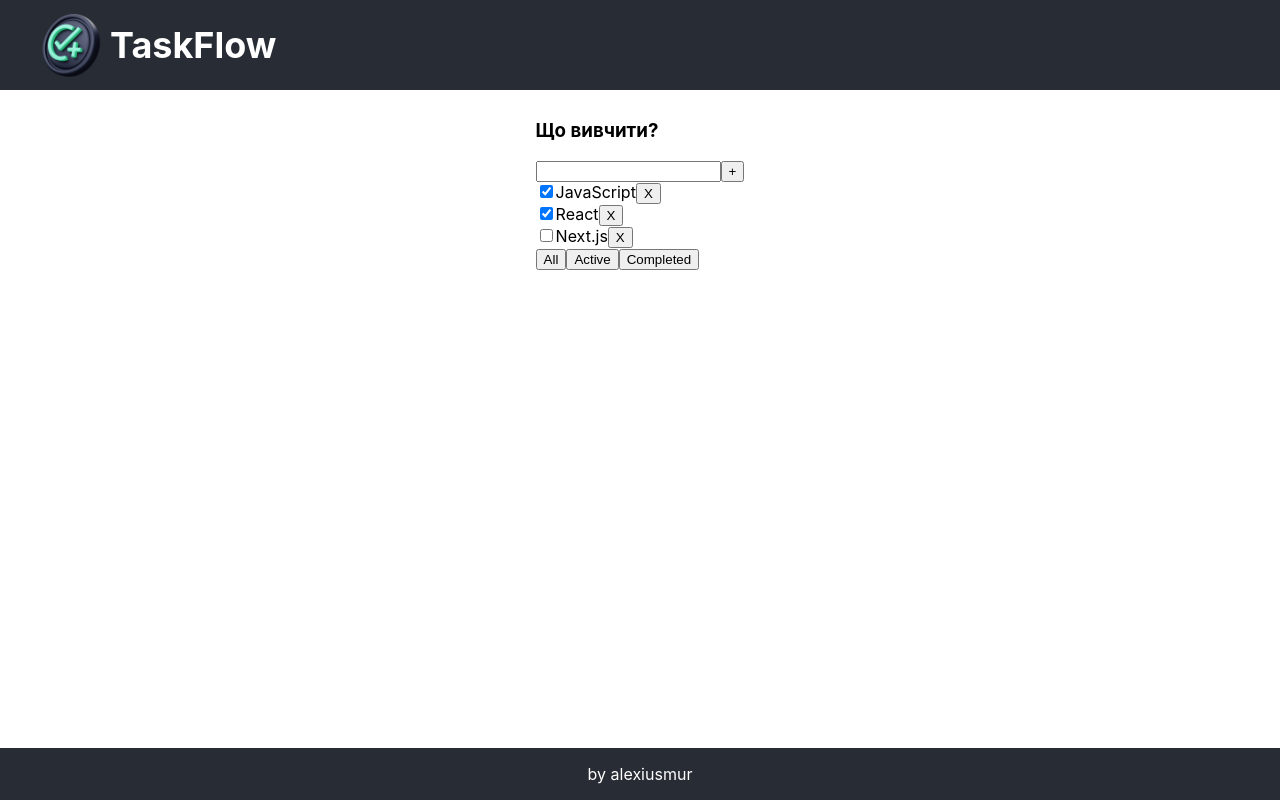
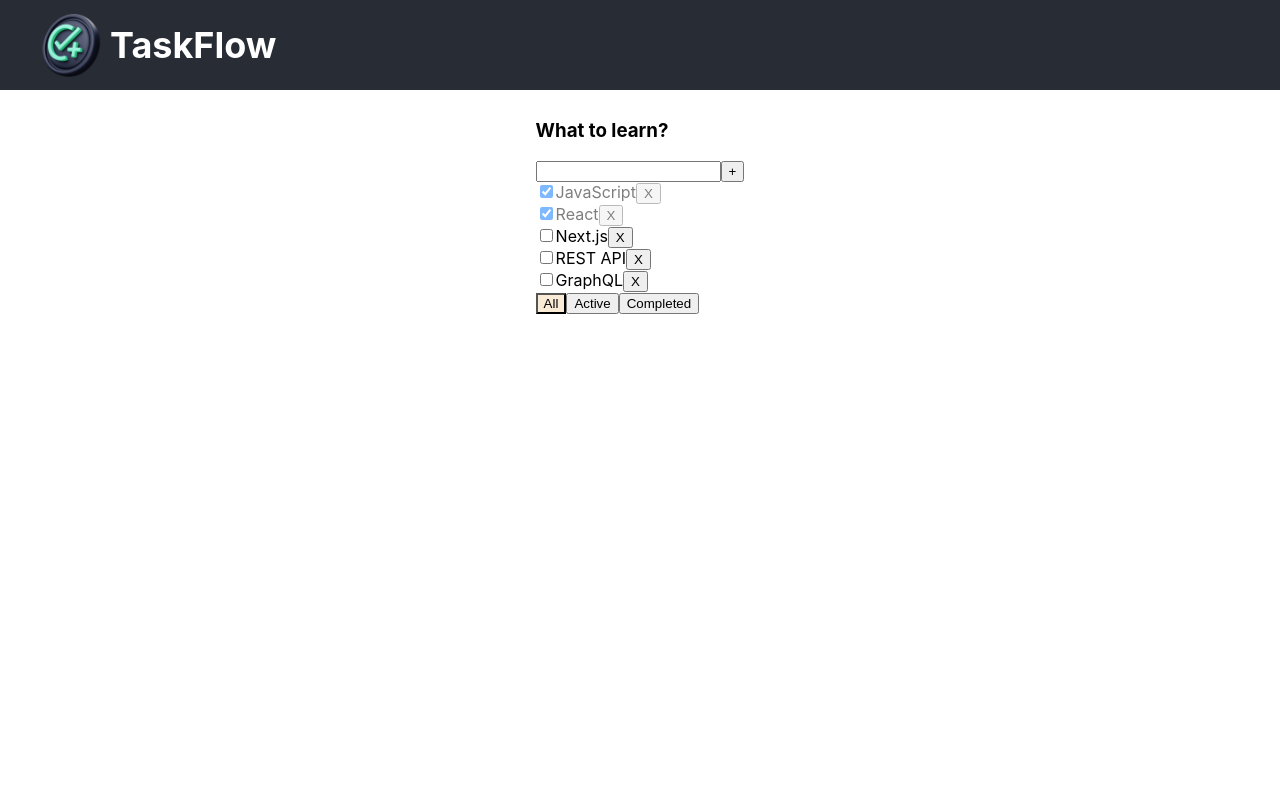
Before and after one commit to alexiusmur/todolist_typeScript, a React (Create React App) app: page / in a window 1280 px wide. Built offline with nearby package versions, Linux system fonts and the light colour scheme.

Commit message:
add del task, checked and some func for create new tasks

```diff
--- a/package.json
+++ b/package.json
@@ -14,6 +14,7 @@
     "react-dom": "^18.2.0",
     "react-scripts": "5.0.1",
     "typescript": "^4.4.2",
+    "uuid": "^9.0.1",
     "web-vitals": "^2.1.0"
   },
   "scripts": {
@@ -39,5 +40,8 @@
       "last 1 firefox version",
       "last 1 safari version"
     ]
+  },
+  "devDependencies": {
+    "@types/uuid": "^9.0.7"
   }
 }
--- a/src/App.css
+++ b/src/App.css
@@ -22,12 +22,6 @@ ul{
   width: 100%;
 }
 
-/* @media (prefers-reduced-motion: no-preference) {
-  .App-logo {
-    animation: App-logo-spin infinite 20s linear;
-  }
-} */
-
 .App-header {
   max-height: 90px;
 
@@ -46,15 +40,6 @@ ul{
   background-color: #282c34;
 }
 
-/* @keyframes App-logo-spin {
-  from {
-    transform: rotate(0deg);
-  }
-  to {
-    transform: rotate(360deg);
-  }
-} */
-
 .main{
   display: flex;
   justify-content: center;
@@ -63,12 +48,18 @@ ul{
   gap: 50px;
 }
 
-footer {
-  position: fixed;
-  left: 0;
-  bottom: 0;
-  width: 100%;
-  background-color: #282c34;
-  color: white;
-  text-align: center;
+.error{
+  border: red 1px solid;
 }
+
+.error-message{
+  color: red;
+}
+
+.active-filter{
+  background-color: antiquewhite;
+}
+
+.is-done{
+  opacity: 0.5;
+}
--- a/src/App.tsx
+++ b/src/App.tsx
@@ -1,6 +1,7 @@
 import React, { useState } from 'react';
 
-import Todolist, { TaskType } from './components/todolist/Todolist'
+import Todolist, { TaskType } from './components/todolist/Todolist';
+import {v1} from 'uuid';
 
 import logo from './logoPng.png';
 import './App.css';
@@ -29,16 +30,36 @@ function App() {
   // ]
 
   let [tasks, setTasks] = useState<Array<TaskType>>([
-    {id: 1, title: "JavaScript", isDone: true},
-    {id: 2, title: "React", isDone: true},
-    {id: 3, title: "Next.js", isDone: false},
+    {id: v1(), title: "JavaScript", isDone: true},
+    {id: v1(), title: "React", isDone: true},
+    {id: v1(), title: "Next.js", isDone: false},
+    {id: v1(), title: "REST API", isDone: false},
+    {id: v1(), title: "GraphQL", isDone: false},
   ]);
 
   let [filter, setFilter] = useState<FilterValueType>("all");
 
-  function removeTask(id: number) {
+  function removeTask(id: string) {
     let filteredTasks = tasks.filter( t => t.id !== id)
     setTasks(filteredTasks);
+  }
+
+  function addTask(title: string) {
+    let newTask = {
+      id: v1(),
+      title: title,
+      isDone: false};
+    let newTasks = [newTask, ...tasks];
+    setTasks(newTasks);
+  }
+
+  function changeStatus(taskId: string, isDone: boolean) {
+    let task = tasks.find( t => t.id === taskId);
+    if (task) {
+      task.isDone = isDone;
+    }
+
+    setTasks([...tasks]);
   }
 
   function changeFilter(value: FilterValueType) {
@@ -67,10 +88,13 @@ function App() {
       <section>
         <div className="main">
           <Todolist
-            title="Що вивчити?"
+            title="What to learn?"
             tasks={tasksForTodoList}
             removeTask={removeTask}
             changeFilter={changeFilter}
+            addTask={addTask}
+            changeTaskStatus={changeStatus}
+            filter={filter}
           />
           {/* <Todolist
             title="Який фільм/серіал подивитись?"
@@ -84,10 +108,6 @@ function App() {
           /> */}
         </div>
       </section>
-
-      <footer>
-        <p>by alexiusmur</p>
-      </footer>
     </div>
   );
 }
--- a/src/components/todolist/Todolist.tsx
+++ b/src/components/todolist/Todolist.tsx
@@ -1,8 +1,8 @@
-import React from 'react'
+import React, { useState, KeyboardEvent, ChangeEvent  } from 'react'
 import { FilterValueType } from '../../App'
 
 export type TaskType = {
-    id: number
+    id: string
     title: string
     isDone: boolean
 }
@@ -11,31 +11,94 @@ export type TaskType = {
 type PropsType = {
     title: string
     tasks: Array<TaskType>
-    removeTask: (id: number) => void
+    removeTask: (id: string) => void
     changeFilter: (value: FilterValueType) => void
+    addTask: (title: string) => void
+    changeTaskStatus: (taskId: string, isDone: boolean) => void
+    filter: FilterValueType
 }
 
 export default function Todolist(props: PropsType) {
+
+    const [newTaskTitle, setNewTaskTitle] = useState("");
+    const [error, setError] = useState<string | null>(null)
+
+    const onNewTitleChangeHandler = (e: ChangeEvent<HTMLInputElement>) => {
+        setNewTaskTitle(e.currentTarget.value)
+    }
+
+    const onKeyPresshandler = (e: React.KeyboardEvent<HTMLInputElement>) => {
+        setError(null)
+        if (e.key === "Enter") {
+          props.addTask(newTaskTitle);
+          setNewTaskTitle("");
+        }
+      };
+
+    //   const onKeyPresshandler = (e: React.KeyboardEvent<HTMLInputElement>) => {
+    //     if (e.charCode === 13) {
+    //       props.addTask(newTaskTitle);
+    //       setNewTaskTitle("");
+    //     }
+    //   };
+
+      const addTask = () => {
+        // if ( newTaskTitle.trim() !== "" && newTaskTitle !== "lox") {
+        //     props.addTask(newTaskTitle.trim());
+        //     setNewTaskTitle("");
+        // }
+        if ( newTaskTitle.trim() !== "" ) {
+            props.addTask(newTaskTitle.trim());
+        setNewTaskTitle("");
+        }
+        else {
+            setError("Title is required");
+        }
+
+      }
+
+      const onAllClickHandler = () => props.changeFilter("all");
+      const onActiveClickHandler = () =>  props.changeFilter("active");
+      const onComplitedClickHandler = () => props.changeFilter("completed");
+
   return (
     <div>
         <h3>{props.title}</h3>
         <div>
-            <input type="text" />
-            <button>+</button>
+            <input type="text" value={newTaskTitle}
+            onChange={onNewTitleChangeHandler}
+            onKeyPress={onKeyPresshandler}
+            className={error ? "error" : ""}
+            />
+            <button onClick={addTask}>+</button>
+            {error && <div className="error-message">{error}</div>}
         </div>
         <ul>
         {
-        props.tasks.map( t =>
-            <li><input type="checkbox" checked={t.isDone} />
+        props.tasks.map( t => {
+            const onRemoveHandler = () => {
+               props.removeTask(t.id)
+            }
+            const onChangeHandler = (e: ChangeEvent<HTMLInputElement>) => {
+                props.changeTaskStatus(t.id, e.currentTarget.checked);
+            }
+
+            return <li key={t.id} className={t.isDone ? "is-done" : ""}>
+                <input type="checkbox"
+                    onChange={onChangeHandler}
+                    checked={t.isDone} />
                 <span>{t.title}</span>
-                <button onClick={ () => {props.removeTask(t.id)}}>X</button>
-            </li>)
-        }
+                <button onClick={onRemoveHandler}>X</button>
+            </li>
+        })}
         </ul>
         <div>
-            <button onClick={ () => {props.changeFilter("all")}}>All</button>
-            <button onClick={ () => {props.changeFilter("active")}}>Active</button>
-            <button onClick={ () => {props.changeFilter("completed")}}>Completed</button>
+            <button className={props.filter === "all" ? "active-filter" : ""}
+                onClick={onAllClickHandler}>All</button>
+            <button className={props.filter === "active" ? "active-filter" : ""}
+                onClick={onActiveClickHandler}>Active</button>
+            <button className={props.filter === "completed" ? "active-filter" : ""}
+                onClick={onComplitedClickHandler}>Completed</button>
         </div>
     </div>
   )
```
Also changed, not shown: 2 other files (tests, documents, lock files or other folders).
